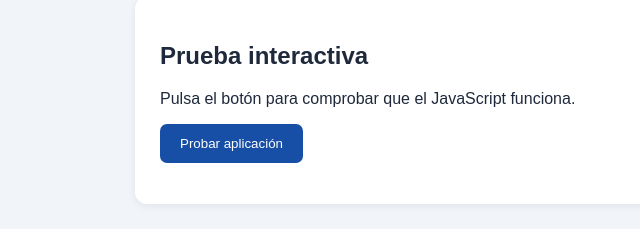
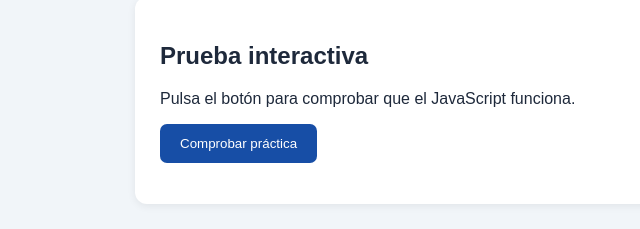
Before and after one commit to clavis74/aula-web-ci, a plain HTML site: page index_git_practica.html in a window 1280 px wide. Shown: the part 694-923 px from the top of the page, 0-640 px from the left. Drawn offline with Linux system fonts and the light colour scheme.

Commit message:
Ejercicio 6: Cambiar el botón

```diff
--- a/index_git_practica.html
+++ b/index_git_practica.html
@@ -62,7 +62,7 @@
       <h2>Prueba interactiva</h2>
       <p>Pulsa el botón para comprobar que el JavaScript funciona.</p>
       <!-- CAMBIO 6: cambia el texto del botón por "Comprobar práctica". -->
-      <button type="button" onclick="mostrarMensaje()">Probar aplicación</button>
+      <button type="button" onclick="mostrarMensaje()">Comprobar práctica</button>
       <p id="resultado" aria-live="polite"></p>
     </section>
   </main>
```
